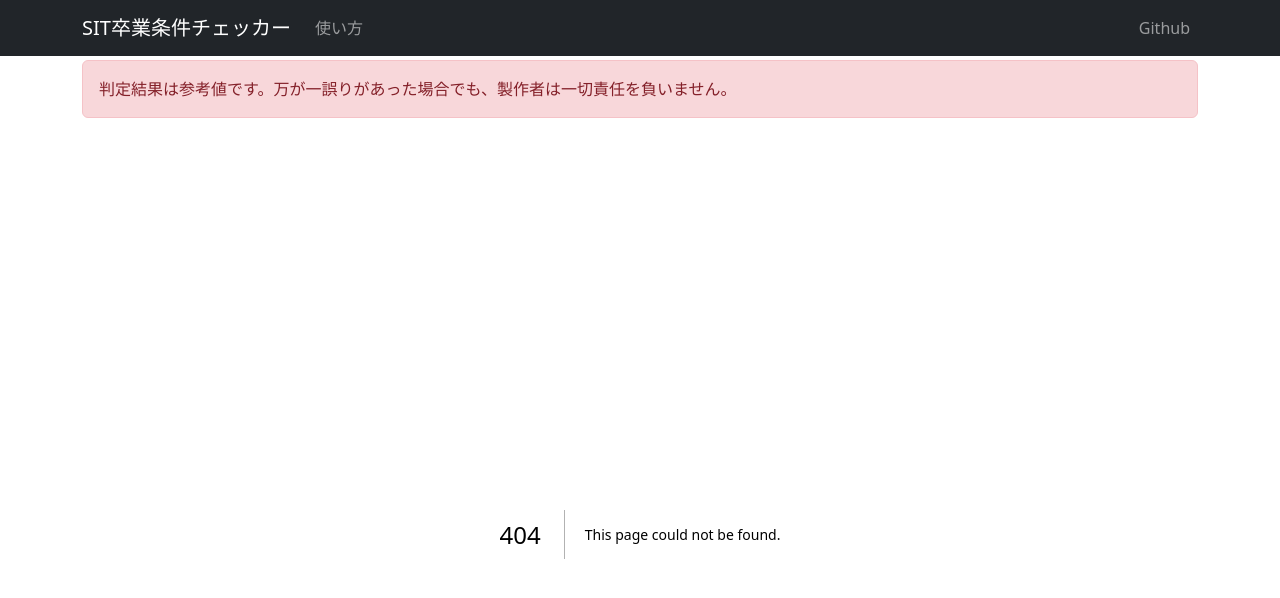
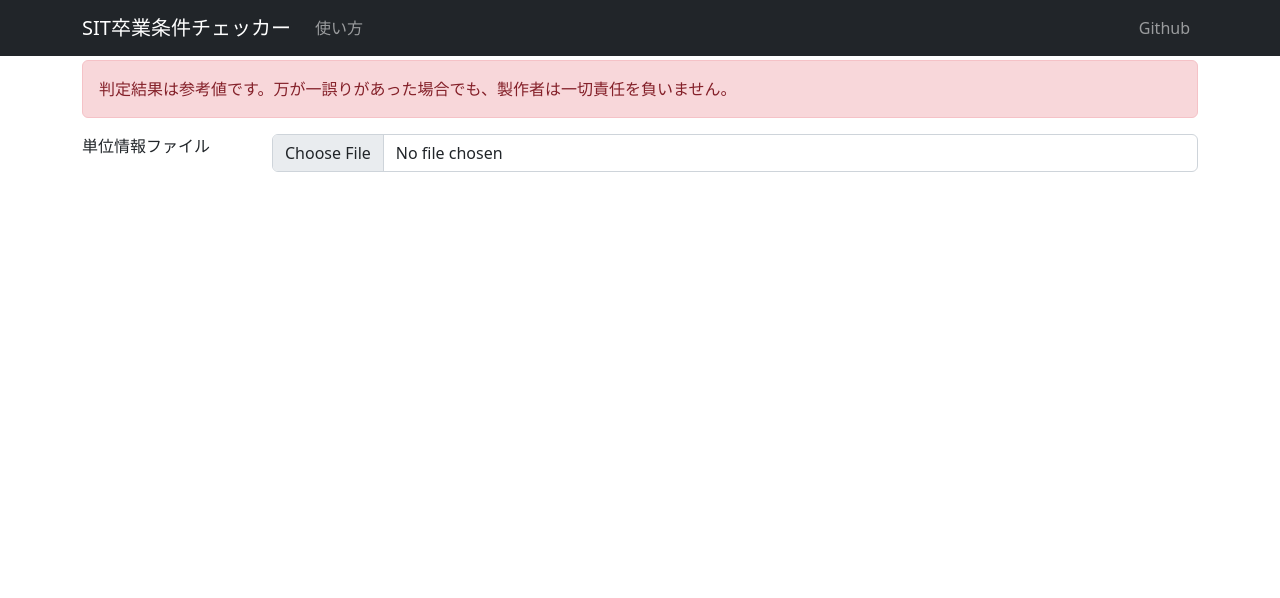
Before and after one commit to ecto0310/sit_graduation_checker, a Next.js app: page /check in a window 1280 px wide. Before the commit this address had no page. Shown: the top 598 px of the page. Built offline with nearby package versions, Linux system fonts and the light colour scheme.

Commit message:
[add] select credit

```diff
--- /dev/null
+++ b/components/Check/SelectCredit.tsx
@@ -0,0 +1,57 @@
+import Form from 'react-bootstrap/Form';
+import Col from 'react-bootstrap/Col';
+import Row from 'react-bootstrap/Row';
+import { useEffect } from 'react';
+
+type SelectCreditProps = {
+    credits: Credits;
+    setCredits: (credits?: Credits) => void;
+}
+
+export type Credits = {
+    credits: Credit[];
+}
+
+type Credit = {
+    group: string;
+    name: string;
+    division: string;
+    count: number;
+    evaluation: string;
+    period: string;
+}
+
+const SelectCredit = ({ credits, setCredits }: SelectCreditProps) => {
+
+    const loadCreditFile = (e: React.ChangeEvent<HTMLInputElement>) => {
+        var file = e.currentTarget.files![0];
+        file.text().then(data => {
+            sessionStorage.setItem("credit", data);
+            setCredits(JSON.parse(data));
+        });
+    }
+
+    useEffect(() => {
+        if (credits === undefined) {
+            let data = sessionStorage.getItem("credit");
+            if (data !== null) {
+                setCredits(JSON.parse(data));
+            }
+        }
+    });
+
+    return (
+        <>
+            <Row className="mb-3">
+                <Col sm="2">
+                    <Form.Label>単位情報ファイル</Form.Label>
+                </Col>
+                <Col sm="10">
+                    <Form.Control type="file" accept="application/json" onChange={loadCreditFile} />
+                </Col>
+            </Row>
+        </>
+    )
+}
+
+export default SelectCredit;
--- a/components/Home/SelectRule.tsx
+++ b/components/Home/SelectRule.tsx
@@ -46,7 +46,6 @@ const SelectRule = () => {
             query: { ...router.query, rule: ruleFile }
         });
     }
-
 
     return (
         <>
--- /dev/null
+++ b/pages/check/index.tsx
@@ -0,0 +1,19 @@
+import { useRouter } from "next/router";
+import { useState } from "react";
+import SelectCredit, { Credits } from "../../components/Check/SelectCredit";
+
+const CheckPage = () => {
+    const router = useRouter();
+
+    const [credits, setCredits] = useState<Credits>();
+
+    return (
+        <>
+            <div>
+                <SelectCredit credits={credits || { credits: [] }} setCredits={setCredits} />
+            </div>
+        </>
+    )
+}
+
+export default CheckPage;
```
